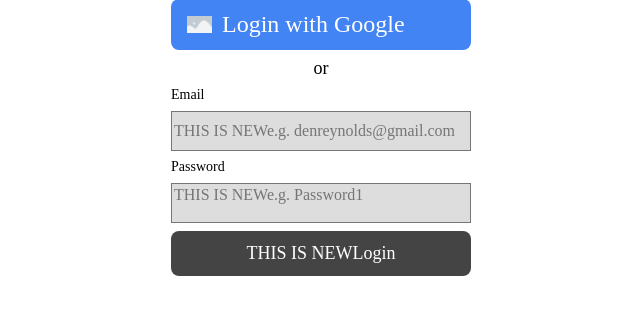
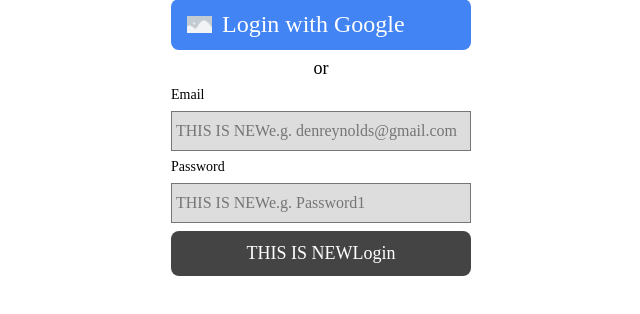
Before and after one commit to noah-ihardlynoah/nea-scrabalatro, a Flask app: page /login in a window 1280 px wide. Shown: the part 234-548 px from the top of the page, without its empty margins (319-959 px from the left). Run offline with Flask 3, Linux system fonts and the light colour scheme; some web fonts are replaced.

Commit message:
login frontend fixed

```diff
--- a/static/css/main.css
+++ b/static/css/main.css
@@ -396,11 +396,10 @@ footer {
     width: 100%;
     height: 40px;
     box-sizing: border-box;
-    /* padding: 2px; */
+    padding: 4px;
     border: 1px solid #767676;
 }
 /* WEEWOO AI FINISHED HUMAN NOW */
-
 
 .login h5 {
     grid-column: 1;
@@ -511,7 +510,7 @@ footer {
 }
 
 /* WEEWOO AI ALERT STARTS */
-.passwordtxtarea input.textarea {
+.register .passwordtxtarea input.textarea {
     padding-bottom: 18px;
 }
 /* WEEWOO AI FINISHED HUMAN NOW */
```
